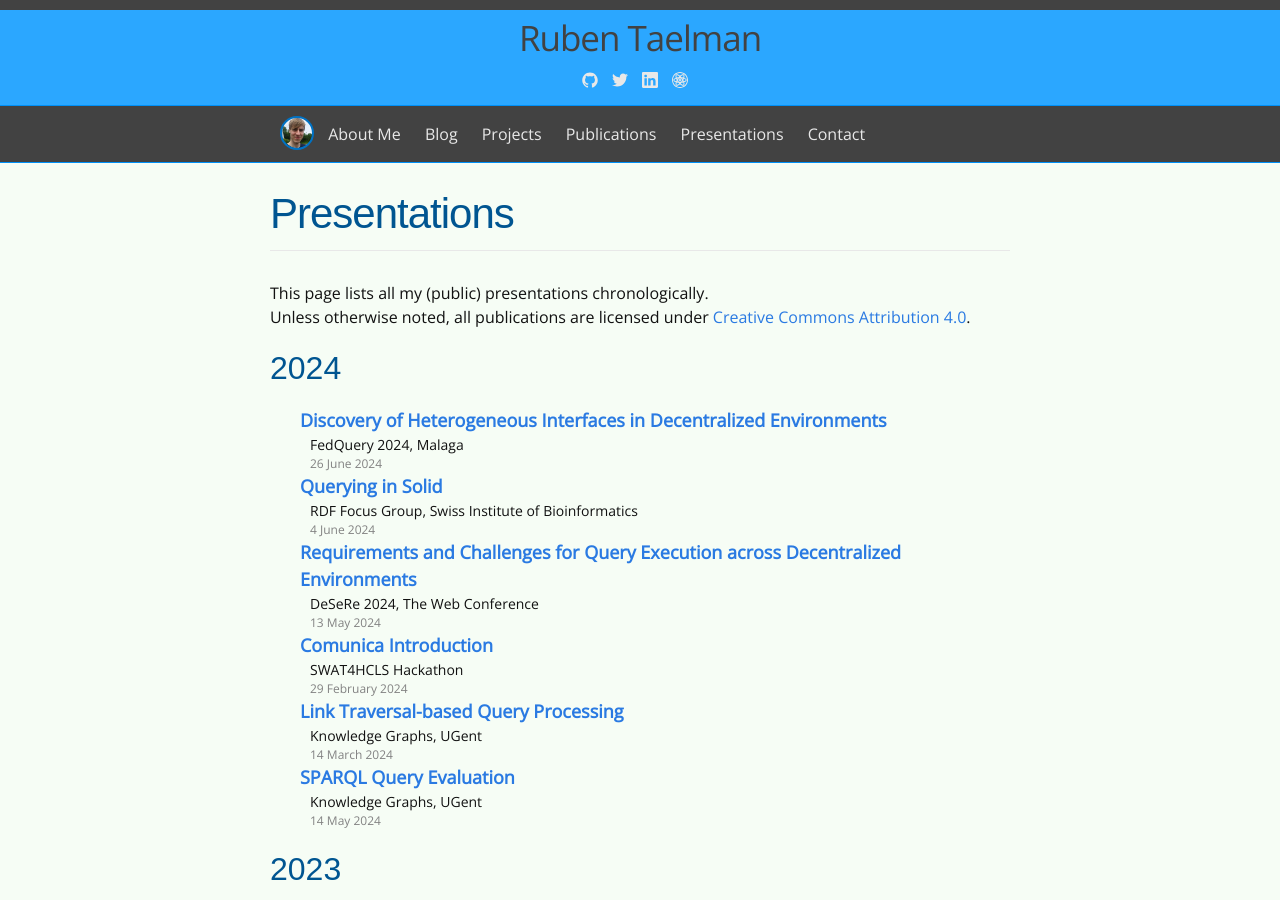
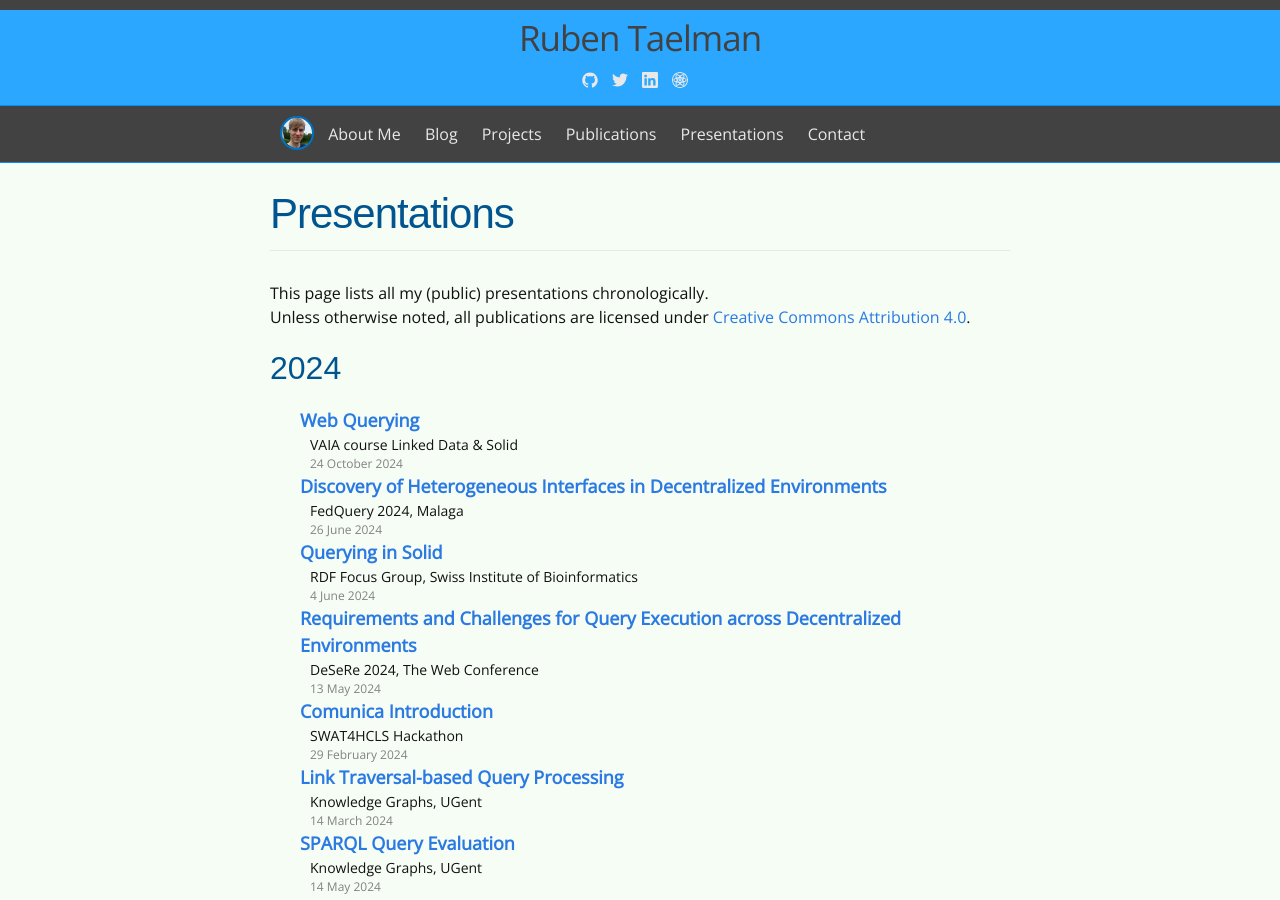
Before and after one commit to rubensworks/rubensworks.net, a Jekyll site: the page built from presentations.md, in a window 1280 px wide and 900 px high. Built offline with Jekyll 4.4.1, drawn with Linux system fonts in a browser that asks for light colours; some web fonts are replaced.

Commit message:
Add 2024-vaia-webquerying to presentations

```diff
--- a/_data/presentations.yml
+++ b/_data/presentations.yml
@@ -1,3 +1,8 @@
+"2024-vaia-webquerying":
+    title: "Web Querying"
+    venue: "VAIA course Linked Data & Solid"
+    date: "24 October 2024"
+    url: "https://www.rubensworks.net/raw/slides/2024/vaia-webquerying/"
 "2024-fedquery-heterogeneous-discovery":
     title: "Discovery of Heterogeneous Interfaces in Decentralized Environments"
     venue: "FedQuery 2024, Malaga"
```
